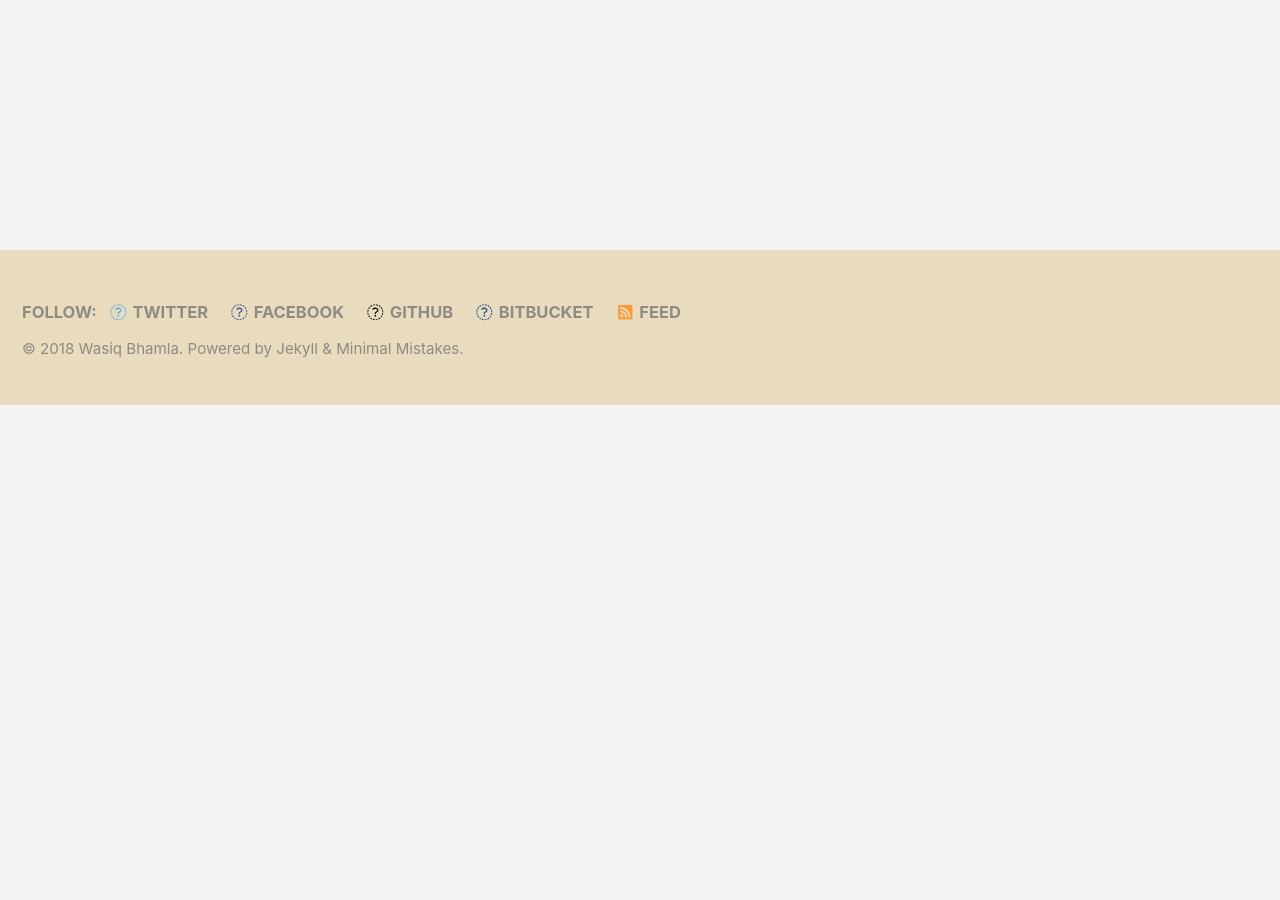
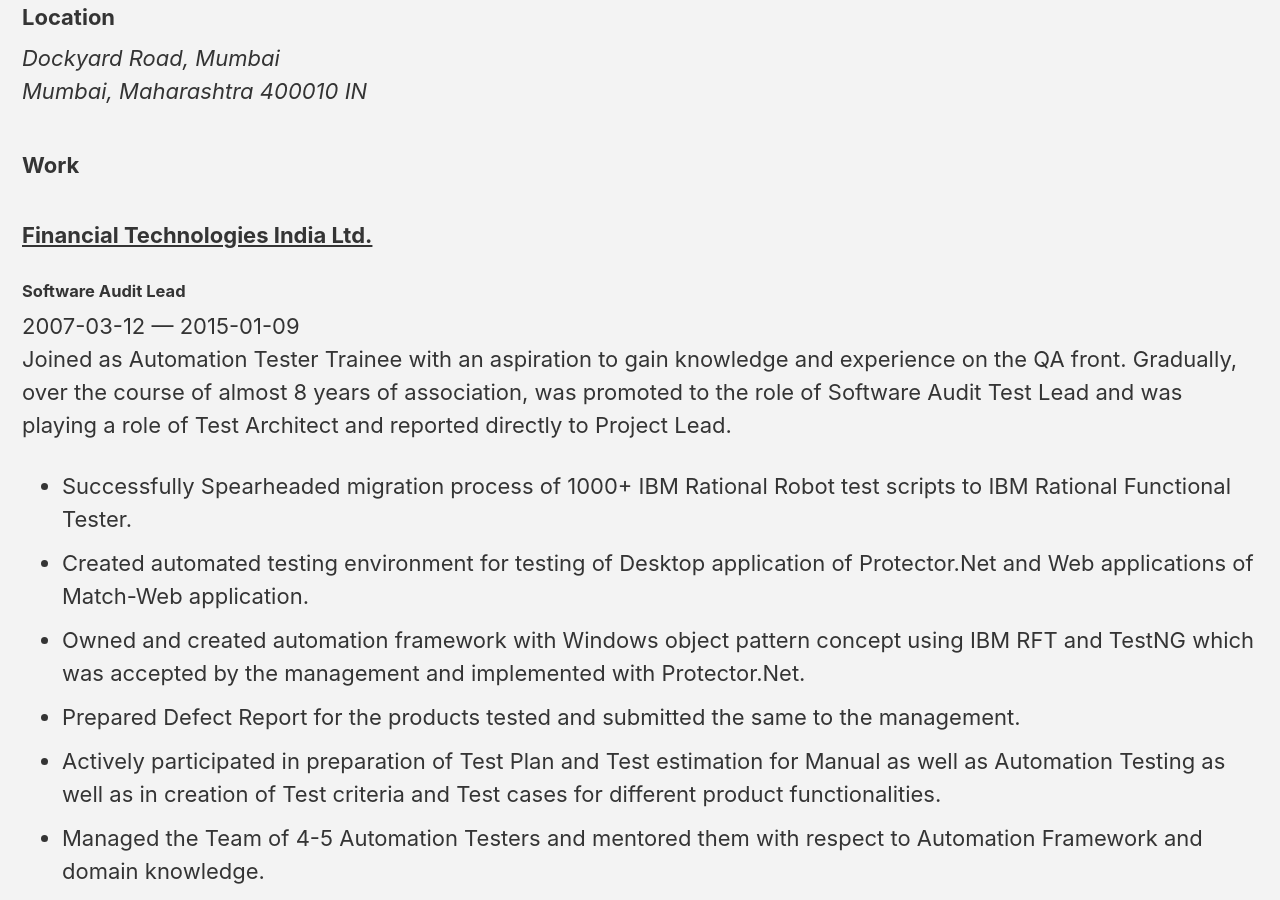
Before and after one commit to WasiqB/wasiqb.github.io, a Jekyll site: the page built from _pages/cv.md, in a window 1280 px wide and 900 px high, scrolled down 748 px. Built offline with Jekyll 4.4.1, drawn with Linux system fonts in a browser that asks for light colours; nearby versions of some CDN libraries; before the commit the page ends 1153 px from its top, so only the background shows below that; some of the changed text lies outside the part shown.

Commit message:
Updated for portfolio.

```diff
--- a/_config.yml
+++ b/_config.yml
@@ -92,7 +92,7 @@
   name             : *name
   avatar           : "/assets/images/bio-photo.jpg" # path of avatar image, e.g. "/assets/images/bio-photo.jpg"
   bio              : *description
-  location         : "Mumbai, India"
+  location         : {{ site.data.cv.basics.location }}
   email            : "wasbhamla2005@gmail.com"
   uri              :
   home             : # null (default), "absolute or relative url to link to author home"
--- /dev/null
+++ b/_includes/portfolio/basics.html
@@ -0,0 +1,69 @@
+{% if cv.basics.summary %}
+  <div class="summary">
+    {{ cv.basics.summary | markdownify }}
+  </div>
+{% endif %}
+
+<div id="contact" class="entry">
+  <header class="entry-header">
+    <h3 class="entry-title">Contact</h3>
+  </header>
+
+  <div class="entry-content">
+    {% if cv.basics.email %}
+      <div class="email"><strong>Email</strong> <a href="mailto:{{ cv.basics.email }}">{{ cv.basics.email }}</a></div>
+    {% endif %}
+    {% if cv.basics.phone %}
+      <div class="phone"><strong>Phone</strong> {{ cv.basics.phone }}</div>
+    {% endif %}
+    {% if cv.basics.website %}
+      <div class="website"><strong>Website</strong> <a href="{{ cv.basics.website }}">{{ cv.basics.website }}</a></div>
+    {% endif %}
+    {% if cv.basics.profiles %}
+      {% for p in cv.basics.profiles %}
+        <div class="item">
+          {% if p.network %}
+            <strong class="network">{{ p.network | append: ' ' }}</strong>
+          {% endif %}
+          {% if p.username %}
+            <span class="username">
+              {% unless p.url == '' or p.url == nil %}
+                <a href="{{ p.url }}">{{ p.username }}</a>
+              {% else %}
+                {{ p.username }}
+              {% endunless %}
+            </span>
+          {% endif %}
+        </div>
+      {% endfor %}
+    {% endif %}
+  </div>
+</div>
+
+{% if cv.basics.location %}
+  <div id="location" class="entry">
+    <header class="entry-header">
+      <h3 class="entry-title">Location</h3>
+    </header>
+
+    <div class="entry-content">
+      <address>
+        {% if cv.basics.location.address %}
+          <span class="address">{{ cv.basics.location.address }}</span><br />
+        {% endif %}
+        {% if cv.basics.location.city %}
+          <span class="city">{{ cv.basics.location.city | append: ', ' }}</span>
+        {% endif %}
+        {% if cv.basics.location.region %}
+          <span class="region">{{ cv.basics.location.region | append: ' ' }}</span>
+        {% endif %}
+        {% if cv.basics.location.postalCode %}
+          <span class="postalCode">{{ cv.basics.location.postalCode | append: ' ' }}</span>
+        {% endif %}
+        {% if cv.basics.location.countryCode %}
+          <span class="countryCode">{{ cv.basics.location.countryCode }}</span>
+        {% endif %}
+      </address>
+    </div>
+  </div>
+{% endif %}
--- /dev/null
+++ b/_includes/portfolio/education.html
@@ -0,0 +1,36 @@
+{% if cv.education %}
+  <div id="education" class="entry">
+    <header class="entry-header">
+      <h3 class="entry-title">Education</h3>
+    </header>
+
+    <div class="entry-content">
+      {% for e in cv.education %}
+        {% if e.institution %}
+          <h4 class="institution">{{ e.institution }}</h4>
+        {% endif %}
+        <div class="date">
+          {% if e.startDate %}
+            <span class="startDate">{{ e.startDate }}</span>
+          {% endif %}
+          {% if e.endDate == '' %}
+            <span class="endDate">{{ site.data.theme.t.present | default: 'Present' | prepend: ' &mdash; ' }}</span>
+          {% else %}
+            <span class="endDate">{{ e.endDate | prepend: ' &mdash; ' }}</span>
+          {% endif %}
+        </div>
+        {% if e.area %}
+          <div class="area"><strong>{{ e.area }}{% if e.studyType %}<span class="studyType">{{ e.studyType | prepend: ', ' }}</span>{% endif %}</strong>{% if e.gpa %}<span class="gpa">{{ e.gpa | prepend: ' (' | append: ' GPA)' }}</span>{% endif %}</div>
+        {% endif %}
+        {% if e.courses %}
+          <h5 class="courses-title">Courses</h5>
+          <ul class="courses">
+            {% for course in e.courses %}
+              <li>{{ course }}</li>
+            {% endfor %}
+          </ul>
+        {% endif %}
+      {% endfor %}
+    </div>
+  </div>
+{% endif %}
--- /dev/null
+++ b/_includes/portfolio/interests.html
@@ -0,0 +1,20 @@
+{% if cv.interests %}
+  <div id="interests" class="entry">
+    <header class="entry-header">
+      <h3 class="entry-title">Interests</h3>
+    </header>
+
+    <div class="entry-content">
+      {% for i in cv.interests %}
+        <div class="taxonomy">
+          {% if i.name %}
+            <h4 class="title">{{ i.name }}</h4>
+          {% endif %}
+          {% if i.keywords %}
+            <span class="keywords">{{ i.keywords | array_to_sentence_string }}</span>
+          {% endif %}
+        </div>
+      {% endfor %}
+    </div>
+  </div>
+{% endif %}
--- /dev/null
+++ b/_includes/portfolio/intro.html
@@ -0,0 +1,18 @@
+<header class="intro">
+  <div class="inner">
+    <div class="intro-text">
+      <h1 class="intro-title">{{ cv.basics.name | default: page.title | markdownify | remove: '<p>' | remove: '</p>' }}</h1>
+      {% if cv.basics.label %}
+        <p class="intro-subtitle">{{ cv.basics.label | markdownify | remove: '<p>' | remove: '</p>' }}</p>
+      {% endif %}
+
+      {% if page.actions %}
+        <ul class="intro-actions">
+          {% for action in page.actions %}
+            <li><a href="{{ action.url }}" class="btn">{% if action.icon %}<span class="icon">{% include {{ action.icon | prepend: 'icon-' | append: '.svg' }} %}</span>{% endif %}{{ action.label }}</a></li>
+          {% endfor %}
+        </ul>
+      {% endif %}
+    </div>
+  </div>
+</header>
--- /dev/null
+++ b/_includes/portfolio/languages.html
@@ -0,0 +1,20 @@
+{% if cv.languages %}
+  <div id="languages" class="entry">
+    <header class="entry-header">
+      <h3 class="entry-title">Languages</h3>
+    </header>
+
+    <div class="entry-content">
+      {% for l in cv.languages %}
+        {% if l.language %}
+          <h4 class="language">{{ l.language }}</h4>
+        {% endif %}
+        {% if l.fluency %}
+          <div class="fluency">
+            <em>{{ l.fluency }}</em>
+          </div>
+        {% endif %}
+      {% endfor %}
+    </div>
+  </div>
+{% endif %}
--- /dev/null
+++ b/_includes/portfolio/references.html
@@ -0,0 +1,24 @@
+{% if cv.references %}
+  <div id="references" class="entry">
+    <header class="entry-header">
+      <h3 class="entry-title">References</h3>
+    </header>
+
+    <div class="entry-content">
+      {% for r in cv.references %}
+        <div class="item">
+          {% if r.reference %}
+            <blockquote class="reference">
+              {{ r.reference |markdownify }}
+              {% if r.name %}
+                <p class="name">
+                  <cite>{{ r.name }}</cite>
+                </p>
+              {% endif %}
+            </blockquote>
+          {% endif %}
+        </div>
+      {% endfor %}
+    </div>
+  </div>
+{% endif %}
--- /dev/null
+++ b/_includes/portfolio/skills.html
@@ -0,0 +1,20 @@
+{% if cv.skills %}
+  <div id="skills" class="entry">
+    <header class="entry-header">
+      <h3 class="entry-title">Skills</h3>
+    </header>
+
+    <div class="entry-content">
+      {% for s in cv.skills %}
+        <div class="taxonomy">
+          {% if s.name %}
+            <h4 class="title">{{ s.name }}</h4>
+          {% endif %}
+          {% if s.keywords %}
+            <span class="keywords">{{ s.keywords | array_to_sentence_string }}</span>
+          {% endif %}
+        </div>
+      {% endfor %}
+    </div>
+  </div>
+{% endif %}
--- /dev/null
+++ b/_includes/portfolio/work.html
@@ -0,0 +1,46 @@
+{% if cv.work %}
+  <div id="work" class="entry">
+    <header class="entry-header">
+      <h3 class="entry-title">Work</h3>
+    </header>
+
+    <div class="entry-content">
+      {% for w in cv.work %}
+        {% if w.company %}
+          <h3 class="name">
+            {% if w.website %}
+              <a href="{{ w.website }}">{{ w.company }}</a>
+            {% else %}
+              {{ w.company }}
+            {% endif %}
+          </h3>
+        {% endif %}
+        {% if w.position %}
+          <h4 class="position">{{ w.position }}</h4>
+        {% endif %}
+        <div class="date">
+          {% if w.startDate %}
+            <span class="startDate">{{ w.startDate }}</span>
+          {% endif %}
+          {% if w.endDate == '' %}
+            <span class="endDate">{{ site.data.theme.t.present | default: 'Present' | prepend: ' &mdash; ' }}</span>
+          {% else %}
+            <span class="endDate">{{ w.endDate | prepend: ' &mdash; ' }}</span>
+          {% endif %}
+        </div>
+        {% if w.summary %}
+          <div class="summary">
+            <p>{{ w.summary }}</p>
+          </div>
+        {% endif %}
+        {% if w.highlights %}
+          <ul class="highlights">
+            {% for highlight in w.highlights %}
+              <li>{{ highlight }}</li>
+            {% endfor %}
+          </ul>
+        {% endif %}
+      {% endfor %}
+    </div>
+  </div>
+{% endif %}
--- /dev/null
+++ b/_layouts/portfolio.html
@@ -0,0 +1,21 @@
+---
+layout: splash
+---
+
+{% assign cv = site.data.cv %}
+{% include portfolio/intro.html %}
+
+<div class="index inner">
+  <div>{{ content }}</div>
+  <div>
+    <div class="entries">
+      {% include portfolio/basics.html %}
+      {% include portfolio/work.html %}
+      {% include portfolio/education.html %}
+      {% include portfolio/skills.html %}
+      {% include portfolio/languages.html %}
+      {% include portfolio/interests.html %}
+      {% include portfolio/references.html %}
+    </div>
+  </div>
+</div>
--- a/_pages/about.md
+++ b/_pages/about.md
@@ -1,15 +1,18 @@
 ---
 permalink: /about/
-title: About
+title: About Me
 ---
 
-## Professionally
-Wasiq is a Automated Testing specialist who loves what he does. He's been in this profession for almost 11 years now.
-He has worked with various testing tools, platforms and different domains. Apart from this, he is also an open source contributor where he creates testing frameworks which are easy to use and useful to others. To know more about his profession, check out his [CV](/cv/).
+I'm Wasiq Bhamla, a Test Automation professional, open source contributor, technology enthusiast and mentor. I've been in Test Automation field for past 11 years. I'm passionate about designing robust open sourced Test Automation Frameworks, discussing trending technologies, sharing my knowledge with like minded peoples, learning new skills and applying them.
 
-## Passions
-He is passionate to learn new technologies and keep up to pace with market trends about Automation testing space.
-He likes to share his knowledge with anybody who is equally passionate to learn. He likes helping his friends with their technical queries and also actively participate in online coding contests like Codeforces, HackerRank, Google Codejam to sharpen his algorithmic knowledge and learn advance algorithms.
+> You can have a look at the Automation Framework suite which I'm currently working on [here][coteafs].
 
-## Personally
-He also finds some time for gaming online or playing Carrom with friends. He also loves playing with his cute daughter and spend quality time with his family.
+In 2006, I completed my Bachelor's degree in Commerce from Mumbai University and Advanced Diploma in Software Engineering from [Aptech][aptech]. In 2007, I started working with [FTIL][job1] for almost 8 years. Now I'm working with [Aurionpro Solutions Ltd][job2] for past 3 years. I like playing around with Java to design and build robust and maintainable frameworks which helps in Automating tests for different platforms.
+
+> Check out my portfolio [here][cv]
+
+[job1]: http://www.63moons.com/
+[job2]: http://www.aurionpro.com/
+[coteafs]: /coteafs/
+[aptech]: http://www.aptech-education.com/
+[cv]: /cv/
--- /dev/null
+++ b/_plugins/variable_filter.rb
@@ -0,0 +1,9 @@
+module Jekyll
+  module VariableFilter
+    def flatify(input)
+      Liquid::Template.parse(input).render(@context)
+    end
+  end
+end
+
+Liquid::Template.register_filter(Jekyll::VariableFilter)
```
Also changed, not shown: _pages/cv.md (+1 -3 lines), _pages/home.md (+1 -1 lines).
